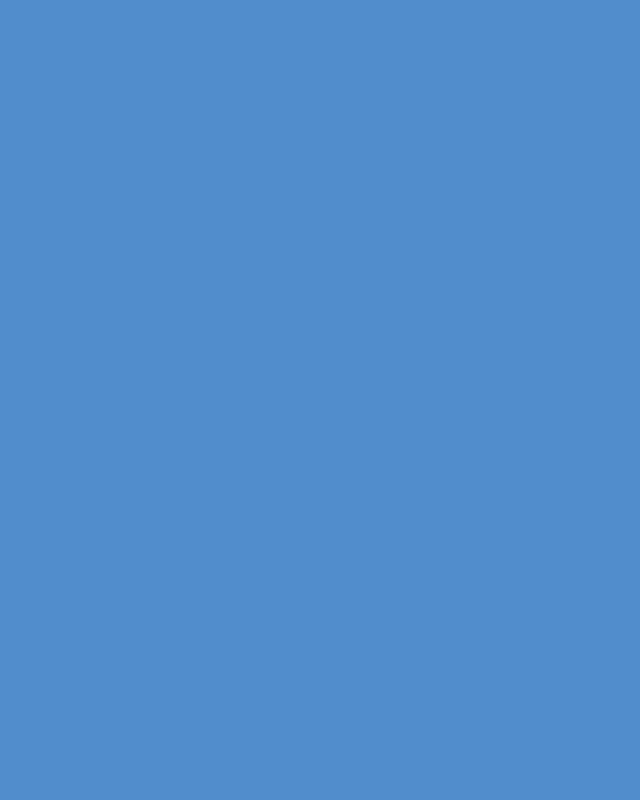
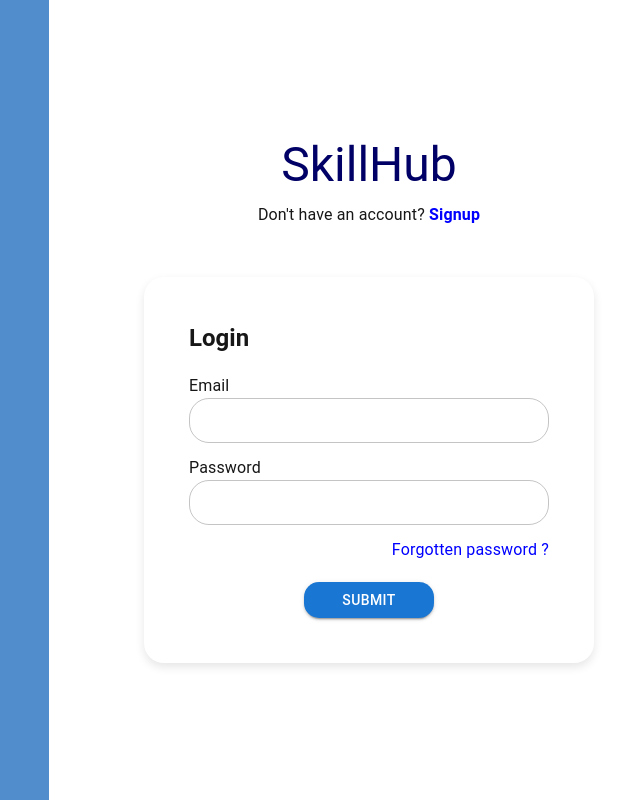
Before and after one commit to Celina-cbn/skillhub-frontend, a Next.js app in the folder skillhub/: page /auth/login in a window 1280 px wide. Shown: the whole page, without its empty margins (591-1231 px from the left). Built offline with nearby package versions, Linux system fonts and the light colour scheme.

Commit message:
static page login && signUp

```diff
--- a/skillhub/src/app/auth/login/page.tsx
+++ b/skillhub/src/app/auth/login/page.tsx
@@ -1,44 +1,122 @@
-import * as React from 'react';
+'use client'
+
+import { useState } from 'react';
 import Grid2 from '@mui/material/Grid2';
-import { Box, TextField, Typography } from '@mui/material';
+import { Box, Button, TextField, Typography } from '@mui/material';
 import Image from 'next/image';
+import { useRouter } from 'next/navigation';
 
 export default function Login() {
+   const router = useRouter();
+  const [email, setEmail] = useState('');
+  const [password, setPassword] = useState('');
+
+  // const handleSubmit() {
+
+  // }
+
     return (
       <Grid2 container sx={{ height: '100vh', width: '100vw' }}>
-        {/* Section de gauche avec l'image */}
-        <Grid2
+
+        <Grid2  size={{ xs: 0, sm: 6, md:6 }}
           sx={{
-            xs: 12, sm: 6, md: 6, // Responsive
-            width: '100%', height: '100vh',
-            position: 'relative' // Obligatoire pour `fill`
+            position: 'relative',
+            height: '100%',
+            overflow: 'hidden'
           }}
         >
           <Image
             src="/images/home.jpg"
             alt="Mon super visuel"
-            fill // ✅ Remplace `layout="fill"`
-            style={{ objectFit: "cover" }} // ✅ Remplace `objectFit`
+            fill
+            style={{ objectFit: "cover" }}
           />
         </Grid2>
 
-        {/* Section de droite avec le formulaire */}
-        <Grid2
+        <Grid2  size={{ xs: 12, sm: 6, md: 6 }}
           sx={{
-            xs: 12, sm: 6, md: 6,
             display: 'flex',
+            flexDirection: 'column',
             alignItems: 'center',
-            justifyContent: 'center'
+            justifyContent: 'center',
+            backgroundColor: '#fff'
           }}
         >
-          <Box sx={{ borderRadius: '40px', padding: '20px', background: 'rgba(255, 255, 255, 0.8)' }}>
-            <Typography>Adresse email</Typography>
-            <TextField id="textfeild-email" variant="outlined" fullWidth />
+          <Typography variant="h3" color="#000066" sx={{ marginBottom: "10px" }}>
+            SkillHub
+          </Typography>
 
-            <Typography>Password</Typography>
-            <TextField id="textfeild-password" variant="outlined" fullWidth />
+          <Typography sx={{ marginBottom: "50px" }}>
+            Don&apos;t have an account? {' '}
+            <Typography
+              component="span"
+              sx={{ color: 'blue', cursor: 'pointer', fontWeight: 'bold' }}
+              onClick={() => router.push('/auth/signup')}
+          >
+            Signup
+          </Typography>
+          </Typography>
+
+
+          <Box
+            sx={{
+              width: '90%',
+              maxWidth: 450,
+              padding: '45px',
+              borderRadius: '20px',
+              boxShadow: '0px 4px 10px rgba(0, 0, 0, 0.1)'
+            }}
+          >
+            <Typography variant="h5" gutterBottom sx={{ fontWeight: 'bold', marginBottom: '20px' }} >
+              Login
+            </Typography>
+
+            <Typography>Email</Typography>
+            <TextField
+              id="email"
+              variant="outlined"
+              fullWidth
+              margin="normal"
+              sx={{
+                '& .MuiOutlinedInput-root': { borderRadius: '20px', height: '45px' },
+                marginTop: '0px'
+              }}
+            />
+
+            <Typography sx={{ marginTop: "5px" }}>Password</Typography>
+            <TextField
+              id="password"
+              variant="outlined"
+              type="password"
+              fullWidth
+              margin="normal"
+              sx={{
+                '& .MuiOutlinedInput-root': { borderRadius: '20px', height: '45px' },
+                marginTop: '0px'
+              }}
+            />
+
+            {/* Mot de passe oublié aligné à droite */}
+            <Typography
+              sx={{
+                textAlign: "right",
+                color: "blue",
+                cursor: "pointer",
+                marginTop: "5px"
+              }}
+            >
+                Forgotten password ?
+            </Typography>
+
+            {/* Bouton centré */}
+            <Box sx={{ display: 'flex', justifyContent: 'center', marginTop: '20px' }}>
+              <Button variant="contained" sx={{ borderRadius: '15px', width: '130px' }}>
+                Submit
+              </Button>
+            </Box>
           </Box>
         </Grid2>
+
       </Grid2>
-    )
+    );
 }
```
Also changed, not shown: skillhub/src/app/auth/signup/page.tsx (added, +102 -0 lines).
